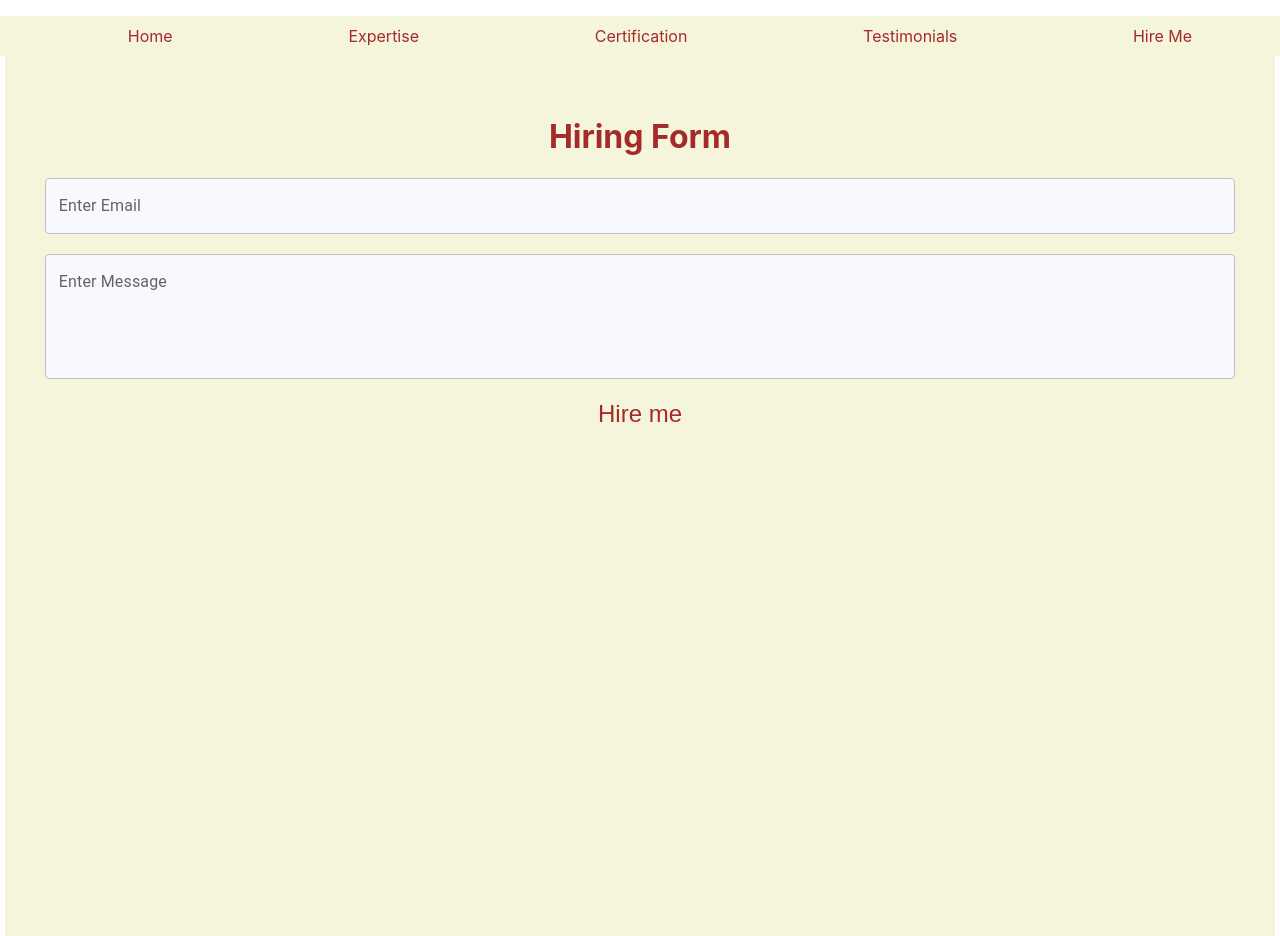
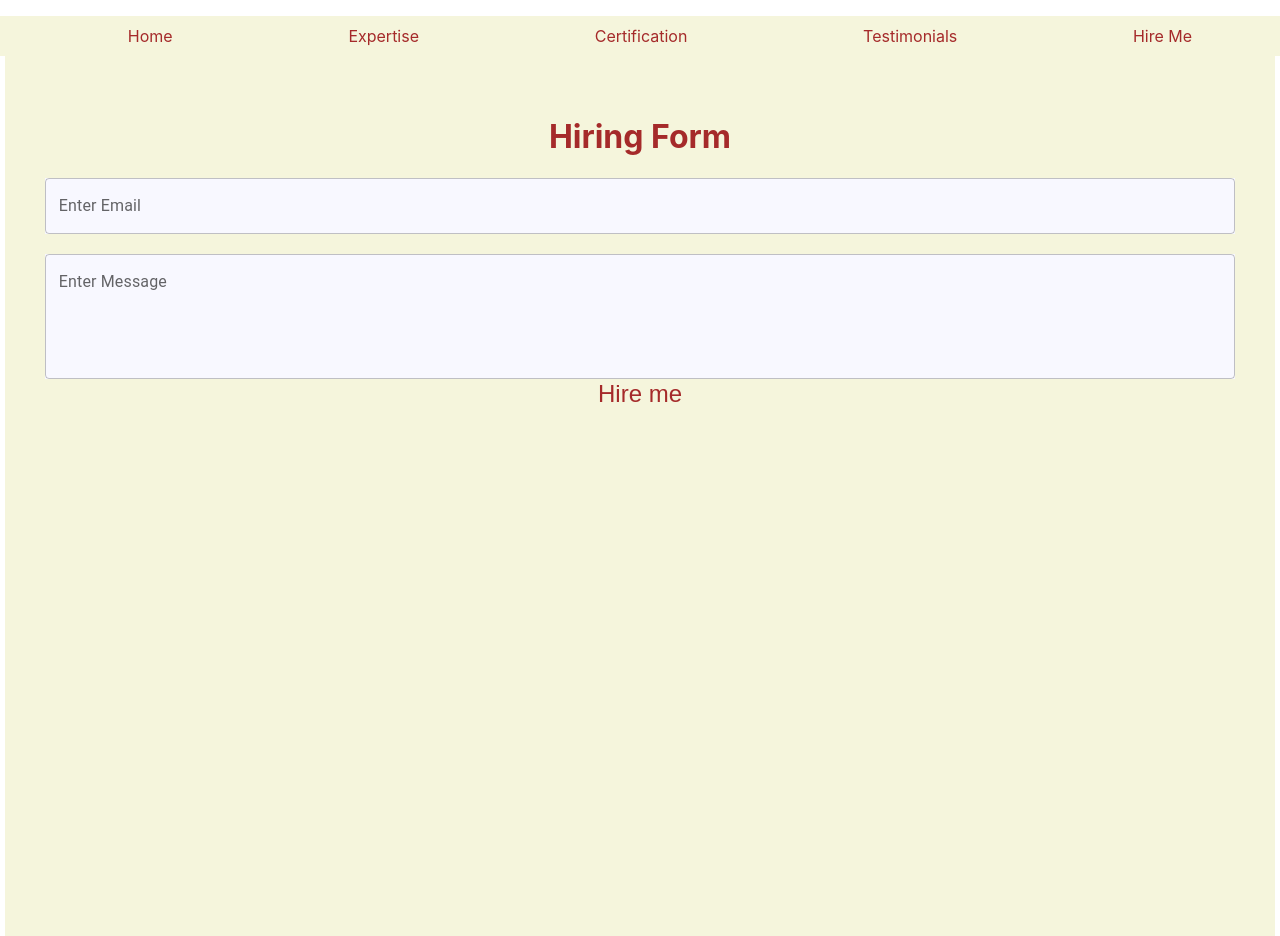
Before and after one commit to feditech/portfolio, a React (Create React App) app: page /hireme in a window 1280 px wide. Built offline with nearby package versions, Linux system fonts and the light colour scheme.

Commit message:
done again

```diff
--- a/src/containers/hireme/css/style.css
+++ b/src/containers/hireme/css/style.css
@@ -29,12 +29,13 @@
 .hirebtn{
     width: 100%;
     font-size: x-large;
-    margin: 20px 0;
+    margin: 0 auto;
     background-color: beige;
     border : none;
     cursor: pointer;
 
 }
 .btntext{
+
     color: #a52a2a;
 }
--- a/src/index.css
+++ b/src/index.css
@@ -14,4 +14,6 @@ code {
 
 body{
   color: #a52a2a;
+  margin: 0;
+  padding: 0;
 }
```
